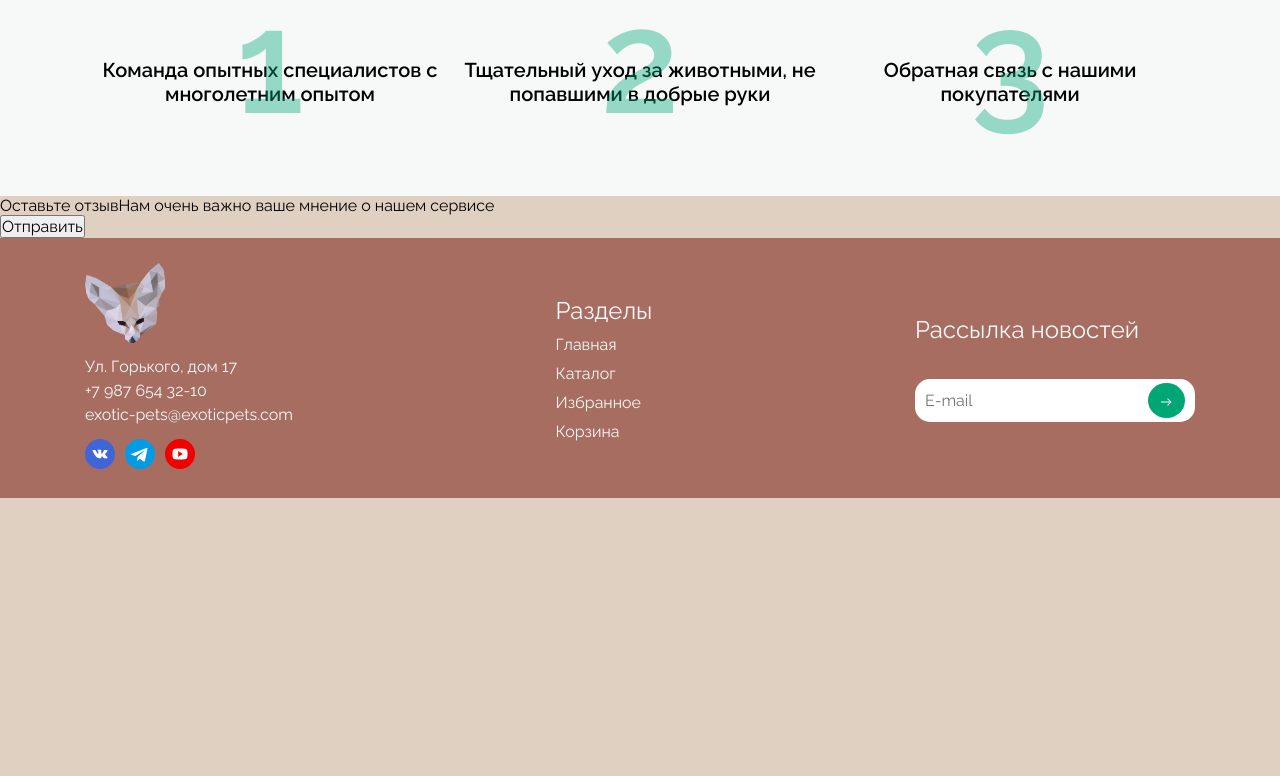
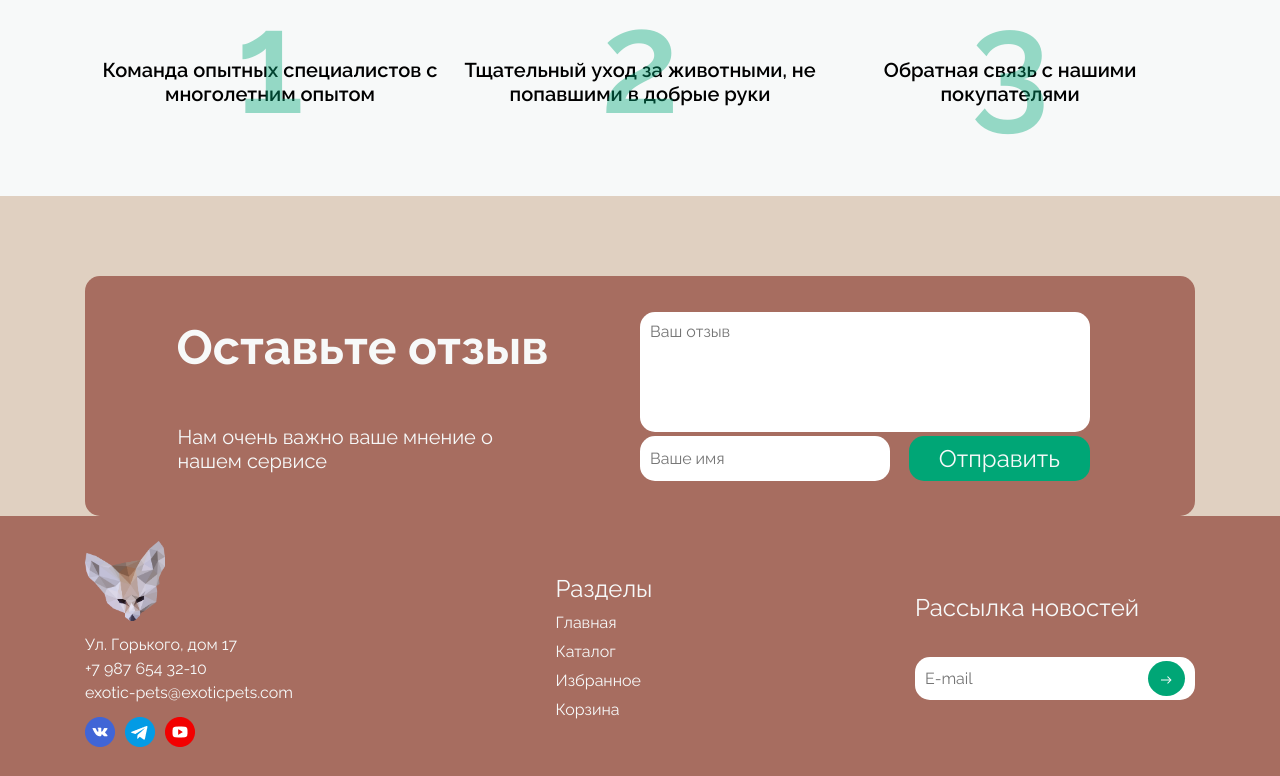
Before and after one commit to algorithm-ssau/exotic-pets-catalogue, a React (Create React App) app in the folder client/my-app/: page / in a window 1280 px wide. Shown: the part 1677-2453 px from the top of the page. Before the commit the page ends 2175 px from the top, so only its background shows below. Built offline with nearby package versions, Linux system fonts and the light colour scheme.

Commit message:
F9 added feedback styles

```diff
--- /dev/null
+++ b/client/my-app/src/pages/homepage/el/Feedback/index.css
@@ -0,0 +1,83 @@
+.feedback {
+    height: 240px;
+
+    background-color: var(--brown);
+    border-radius: var(--border-radius);
+
+    display: grid;
+    grid-template-columns: 1fr 1fr;
+    align-content: space-around;
+    align-items: center;
+}
+
+.left-feedback {
+    display: flex;
+    flex-direction: column;
+    align-items: center;
+}
+
+.header-feedback {
+    font-size: 3em;
+    color: var(--white);
+
+}
+
+.paragraph-feedback {
+    font-size: 1.25em;
+    color: var(--white);
+
+    width: 370px;
+
+    margin-top: 50px;
+}
+
+.right-feedback {
+    display: flex;
+    flex-direction: column;
+    align-items: center;
+    align-items: flex-start;
+}
+
+.right-feedback-up {}
+
+.feedback-input {
+    height: 120px;
+    width: 450px;
+}
+
+.feedback-input,
+.feedback-name {
+    border-radius: var(--border-radius);
+    resize: none;
+    outline: none;
+    border: none;
+    padding: 10px;
+}
+
+.right-feedback-down {
+    display: flex;
+    width: 450px;
+    justify-content: space-between;
+}
+
+.feedback-name {
+    width: 250px;
+}
+
+.feedback-button {
+    padding: .5rem 1.875rem;
+
+    color: var(--white);
+    font-size: 1.5rem;
+
+    background-color: var(--green);
+
+    border: none;
+    border-radius: var(--border-radius);
+
+    cursor: pointer;
+}
+
+.feedback-button:hover {
+    background-color: var(--dark-green);
+}
--- a/client/my-app/src/pages/homepage/el/Feedback/index.tsx
+++ b/client/my-app/src/pages/homepage/el/Feedback/index.tsx
@@ -1,26 +1,29 @@
 import * as React from 'react';
 import Button from "../Button"
 
-interface IFeedback {
-    feedback: string;
-    name: string;
-}
+import './index.css';
 
-const Feedback = ({ feedback, name }: IFeedback) => {
+const Feedback = () => {
     return (
         <div className="feedback">
+
             <div className="left-feedback">
-                <span id='header-feedback'>Оставьте отзыв</span>
-                <span id='paragraph-feedback'>Нам очень важно ваше мнение о нашем сервисе</span>
+                <h2 className="header-feedback">Оставьте отзыв</h2>
+                <span className="paragraph-feedback">Нам очень важно ваше мнение о нашем сервисе</span>
             </div>
+
             <div className="right-feedback">
-                <div className="feedback-text">{feedback}</div>
-                <div className="feedback-name">{name}</div>
-                <Button
-                    className={"feedback-button"}
-                    isLink={false}
-                    act={"Отправить"}
-                />
+                <div className="right-feedback-up">
+                    <textarea className="feedback-input" name="text" placeholder="Ваш отзыв" />
+                </div>
+                <div className="right-feedback-down">
+                    <input className="feedback-name" type="text" placeholder="Ваше имя" />
+                    <Button
+                        className={"feedback-button"}
+                        isLink={false}
+                        act={"Отправить"}
+                    />
+                </div>
             </div>
         </div>
     );
--- a/client/my-app/src/pages/homepage/styles/page_home.css
+++ b/client/my-app/src/pages/homepage/styles/page_home.css
@@ -1,7 +1,8 @@
 .slider-container,
 .company-intro-container,
 .species-info-container,
-.advantages-section-container {
+.advantages-section-container,
+.feedback-section-container {
     margin: 0 auto;
     margin-top: 5rem;
 }
@@ -113,3 +114,13 @@
     font-size: 3em;
     text-align: center;
 }
+
+.feedback-section-container {
+    height: 240px;
+    display: flex;
+    justify-content: center;
+}
+
+.feedback-container {
+    width: 1110px;
+}
```
